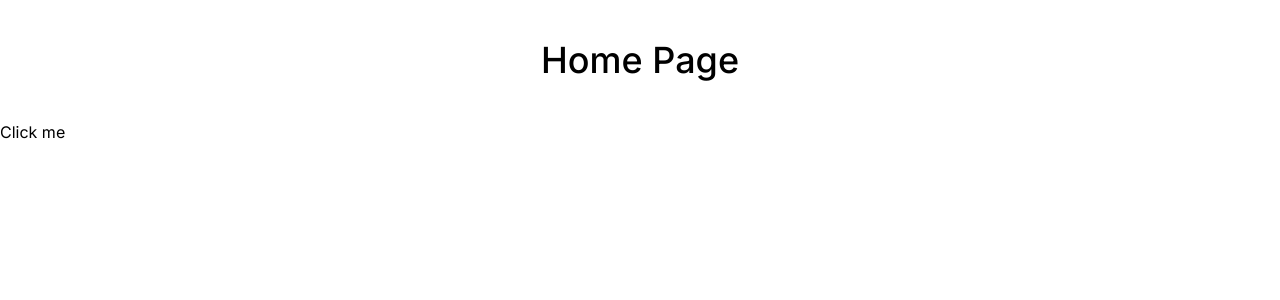
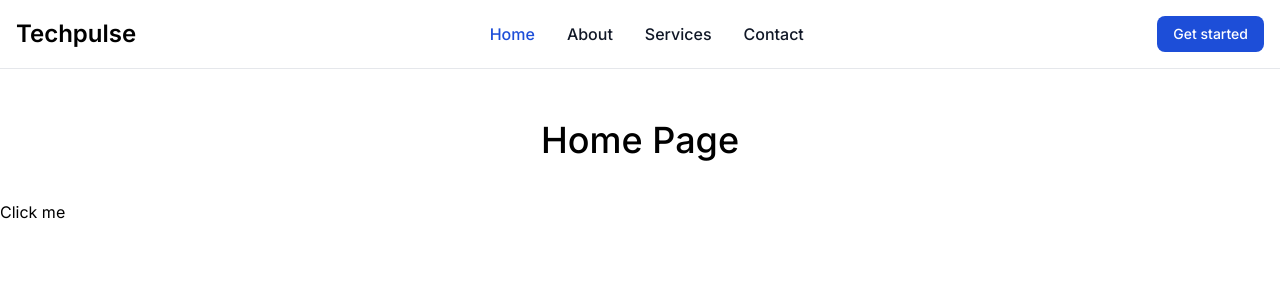
Before and after one commit to TechPulseLK/TechPulse-Platform, a Next.js app in the folder Frontend/: page / in a window 1280 px wide. Shown: the top 300 px of the page. Built offline with nearby package versions, Linux system fonts and the light colour scheme.

Commit message:
navbar initialized

```diff
--- a/Frontend/app/NavBar.tsx
+++ b/Frontend/app/NavBar.tsx
@@ -1,8 +1,43 @@
 import React from 'react'
-
+import Link from 'next/link'
 const NavBar = () => {
   return (
-    <nav>This is Navbar</nav>
+    <div>
+      <nav className="bg-white  fixed w-full z-20 top-0 start-0 border-b border-gray-200">
+        <div className="max-w-screen-xl flex flex-wrap items-center justify-between mx-auto p-4">
+          <Link href="https://flowbite.com/" className="flex items-center space-x-3 rtl:space-x-reverse">
+
+            <span className="self-center text-2xl font-semibold whitespace-nowrap ">Techpulse</span>
+          </Link>
+          <div className="flex md:order-2 space-x-3 md:space-x-0 rtl:space-x-reverse">
+            <button type="button" className="text-white bg-blue-700 hover:bg-blue-800 focus:ring-4 focus:outline-none focus:ring-blue-300 font-medium rounded-lg text-sm px-4 py-2 text-center ">Get started</button>
+            <button data-collapse-toggle="navbar-sticky" type="button" className="inline-flex items-center p-2 w-10 h-10 justify-center text-sm text-gray-500 rounded-lg md:hidden hover:bg-gray-100 focus:outline-none focus:ring-2 focus:ring-gray-200" aria-controls="navbar-sticky" aria-expanded="false">
+              <span className="sr-only">Open main menu</span>
+                  <svg className="w-5 h-5" aria-hidden="true" xmlns="http://www.w3.org/2000/svg" fill="none" viewBox="0 0 17 14">
+                    <path stroke="currentColor" strokeLinecap="round" strokeLinejoin="round" strokeWidth="2" d="M1 1h15M1 7h15M1 13h15"/>
+                  </svg>
+            </button>
+          </div>
+          <div className="items-center justify-between hidden w-full md:flex md:w-auto md:order-1" id="navbar-sticky">
+            <ul className="flex flex-col p-4 md:p-0 mt-4 font-medium border border-gray-100 rounded-lg bg-gray-50 md:space-x-8 rtl:space-x-reverse md:flex-row md:mt-0 md:border-0 md:bg-white">
+              <li>
+                  <a href="#" className="block py-2 px-3 text-white bg-blue-700 rounded md:bg-transparent md:text-blue-700 md:p-0 " aria-current="page">Home</a>
+              </li>
+              <li>
+                  <a href="#" className="block py-2 px-3 text-gray-900 rounded hover:bg-gray-100 md:hover:bg-transparent md:hover:text-blue-700 md:p-0 ">About</a>
+              </li>
+              <li>
+                <a href="#" className="block py-2 px-3 text-gray-900 rounded hover:bg-gray-100 md:hover:bg-transparent md:hover:text-blue-700 md:p-0">Services</a>
+              </li>
+              <li>
+                  <a href="#" className="block py-2 px-3 text-gray-900 rounded hover:bg-gray-100 md:hover:bg-transparent md:hover:text-blue-700 md:p-0">Contact</a>
+              </li>
+            </ul>
+          </div>
+        </div>
+      </nav>
+
+    </div>
   )
 }
 
--- a/Frontend/app/page.tsx
+++ b/Frontend/app/page.tsx
@@ -1,10 +1,12 @@
 import Link from "next/link";
 import ProductCard from "./components/ProductCard";
+import NavBar from "./NavBar";
 
 export default function Home() {
   return (
    <div>
-    <h1 className="text-4xl font-medium text-center p-10">Home Page</h1>
+    <NavBar></NavBar>
+    <h1 className="text-4xl mt-20 font-medium text-center p-10">Home Page</h1>
     <ProductCard></ProductCard>
    </div>
   )
```
Also changed, not shown: 2 other files (tests, documents, lock files or other folders).
